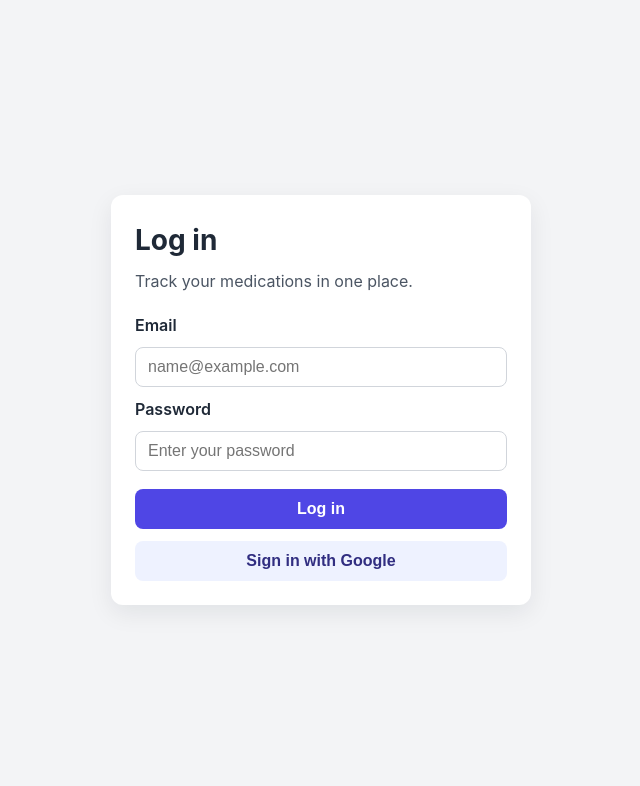
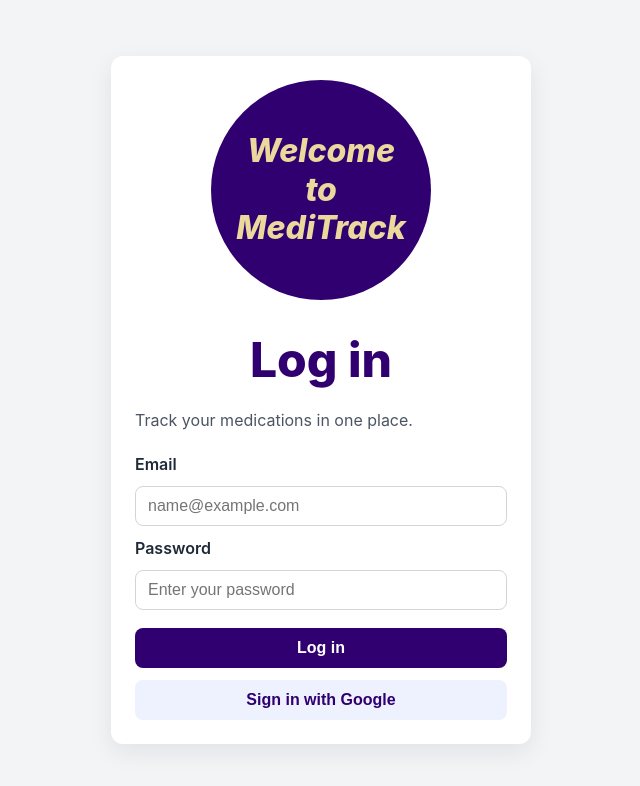
Before and after one commit to 442-spring-2026/G, a React (Vite) app: page /login in a window 1280 px wide. Shown: the top 786 px of the page, without its empty margins (319-959 px from the left). Built offline with nearby package versions, Linux system fonts and the light colour scheme; no server answers.

Commit message:
UI changes on Auth and Add Med

```diff
--- a/src/App.css
+++ b/src/App.css
@@ -14,6 +14,7 @@ body {
   margin: 0;
   min-height: 100vh;
 }
+
 
 .auth-page {
   min-height: 100vh;
@@ -32,10 +33,37 @@ body {
 }
 
 .auth-card h1 {
-  margin: 0;
-  font-size: 1.75rem;
+  margin: 0 0 12px;
+  font-size: 3rem;
+  text-align: center;
+  color: #300070;
+  font-weight: 800;
+
 }
+.auth-card::before {
+  content: "Welcome \A to \A MediTrack";
+  white-space: pre-line;
 
+  width: 220px;
+  height: 220px;
+  border-radius: 50%;
+
+  background: #300070;
+  color: #ead89d;
+
+  display: flex;
+  justify-content: center;
+  align-items: center;
+  text-align: center;
+
+  margin: 0 auto 24px;
+
+  font-size: 2rem;
+  font-weight: 800;
+  font-family: Inter, "Segoe UI", Roboto, Helvetica, Arial, sans-serif;
+  font-style: italic;
+  line-height: 1.2;
+}
 .auth-subtitle {
   margin-top: 8px;
   margin-bottom: 20px;
@@ -59,7 +87,7 @@ body {
 }
 
 .auth-form input:focus-visible {
-  outline: 2px solid #4f46e5;
+  outline: 2px solid #300070;
   outline-offset: 1px;
 }
 
@@ -76,14 +104,14 @@ body {
 
 .primary-button {
   margin-top: 8px;
-  background: #4f46e5;
+  background: #300070;
   color: #ffffff;
 }
 
 .secondary-button {
   margin-top: 12px;
   background: #eef2ff;
-  color: #312e81;
+  color: #300070;
 }
 
 .auth-error {
--- a/src/pages/AddMedicinePage.jsx
+++ b/src/pages/AddMedicinePage.jsx
@@ -16,12 +16,15 @@ const styles = {
     fontFamily: "'Georgia', 'Times New Roman', serif",
     paddingBottom: "60px",
   },
+ // Center the title and subtitle in the purple header
   header: {
-    background: "linear-gradient(90deg, #4B2E83 0%, #3a2266 100%)",
+  background: "linear-gradient(90deg, #300070 0%, #300070 100%)",
   padding: "28px 32px 24px",
   boxShadow: "0 4px 24px rgba(75,46,131,0.18)",
   borderBottom: "4px solid #B7A57A",
+  textAlign: "center",
 },
+
 headerTitle: {
     color: "#ffffff",
     fontSize: "2rem",
@@ -29,12 +32,15 @@ const styles = {
     letterSpacing: "0.02em",
     margin: 0,
   },
+  // Subtitle styling under the main title
 headerSubtitle: {
   color: "#B7A57A",
   fontSize: "0.95rem",
   marginTop: "6px",
   fontStyle: "italic",
   letterSpacing: "0.04em",
+  textAlign: "center",
+
   },
   container: {
     maxWidth: "680px",
```
Lines whose indentation alone changed are shown as unchanged.
